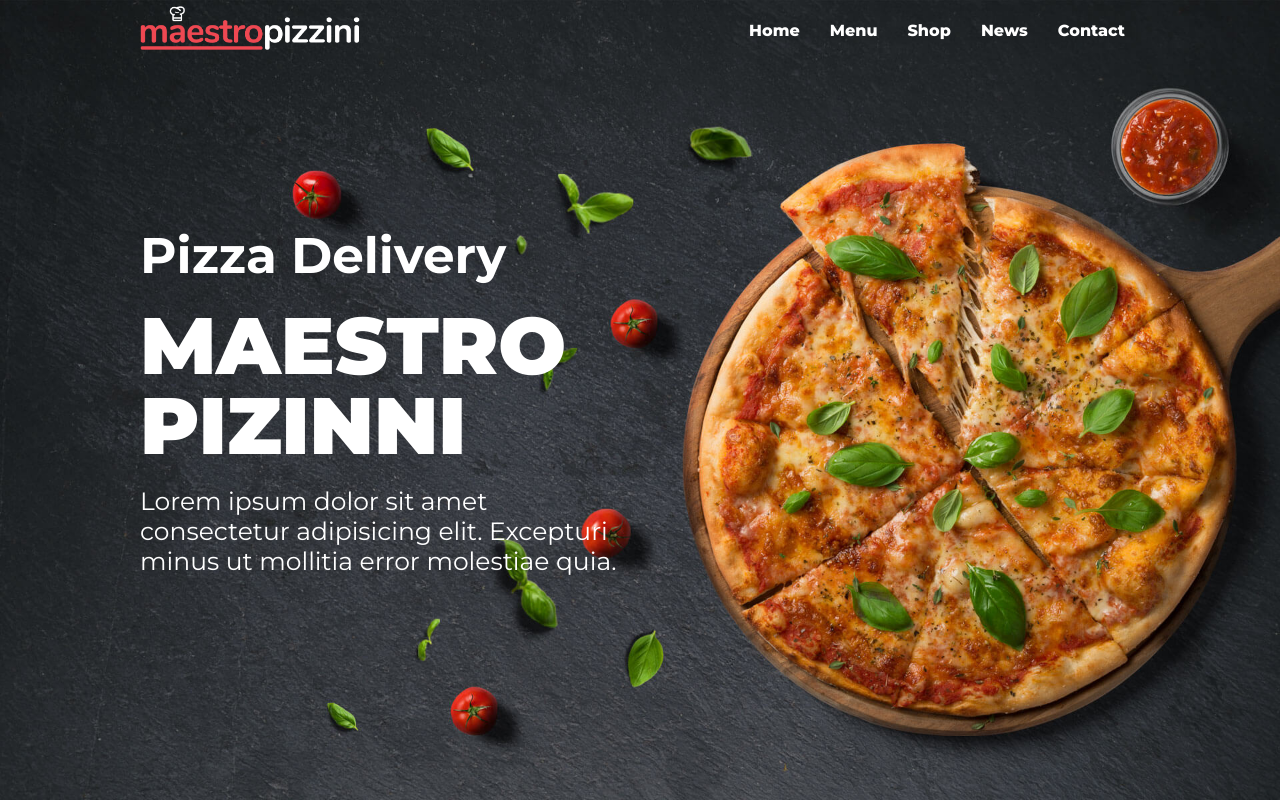
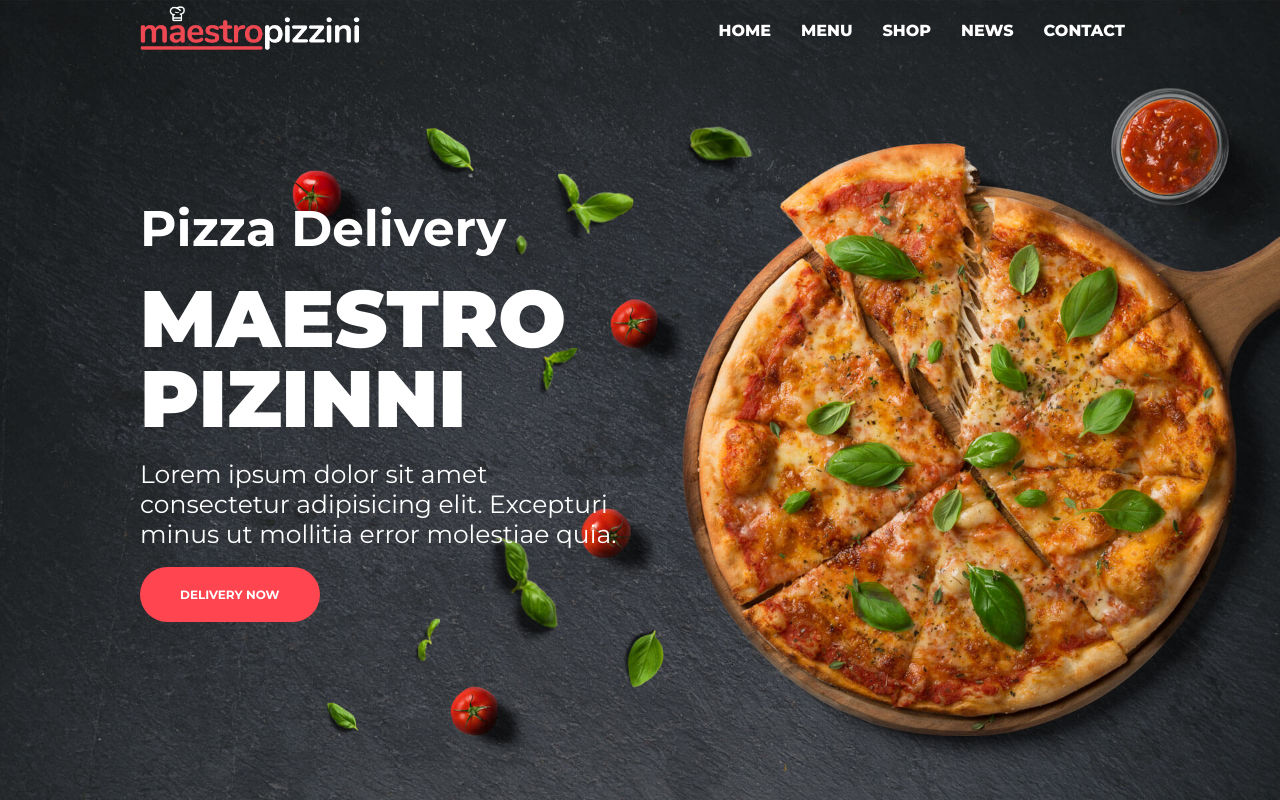
Before and after one commit to PawankumarPK/PizzaDeliveryReactApp, a React (Create React App) app: page / in a window 1280 px wide. Built offline with nearby package versions, Linux system fonts and the light colour scheme.

Commit message:
banner button added with css

```diff
--- a/src/App.css
+++ b/src/App.css
@@ -53,6 +53,27 @@ body{
   margin-top: 20px;
 }
 
+.banner__btn{
+  margin-top: 35px;
+}
+
+.btn{
+  text-decoration: none;
+  border: none;
+  outline: none;
+  color: white;
+  font-weight: 700;
+  border-radius: 30px;
+  font-size: 12px;
+  padding: 20px 40px;
+  text-transform: uppercase;
+}
+
+.btn-smart{
+  background: rgb(255, 69, 79);
+
+}
+
 
 
 .navbar{
@@ -85,4 +106,5 @@ body{
   color: white;
   padding: 0 15px;
   font-weight: 800;
+  text-transform: uppercase;
 }
--- a/src/components/Header.js
+++ b/src/components/Header.js
@@ -15,6 +15,14 @@ const Header = () => {
                             Lorem ipsum dolor sit amet consectetur adipisicing elit. Excepturi
                             minus ut mollitia error molestiae quia.
                         </p>
+                        <div className = "banner__btn">
+                            <a href="" className="btn btn-smart">
+                                Delivery Now
+
+                            </a>
+
+                        </div>
+
 
                     </div>
 
```
